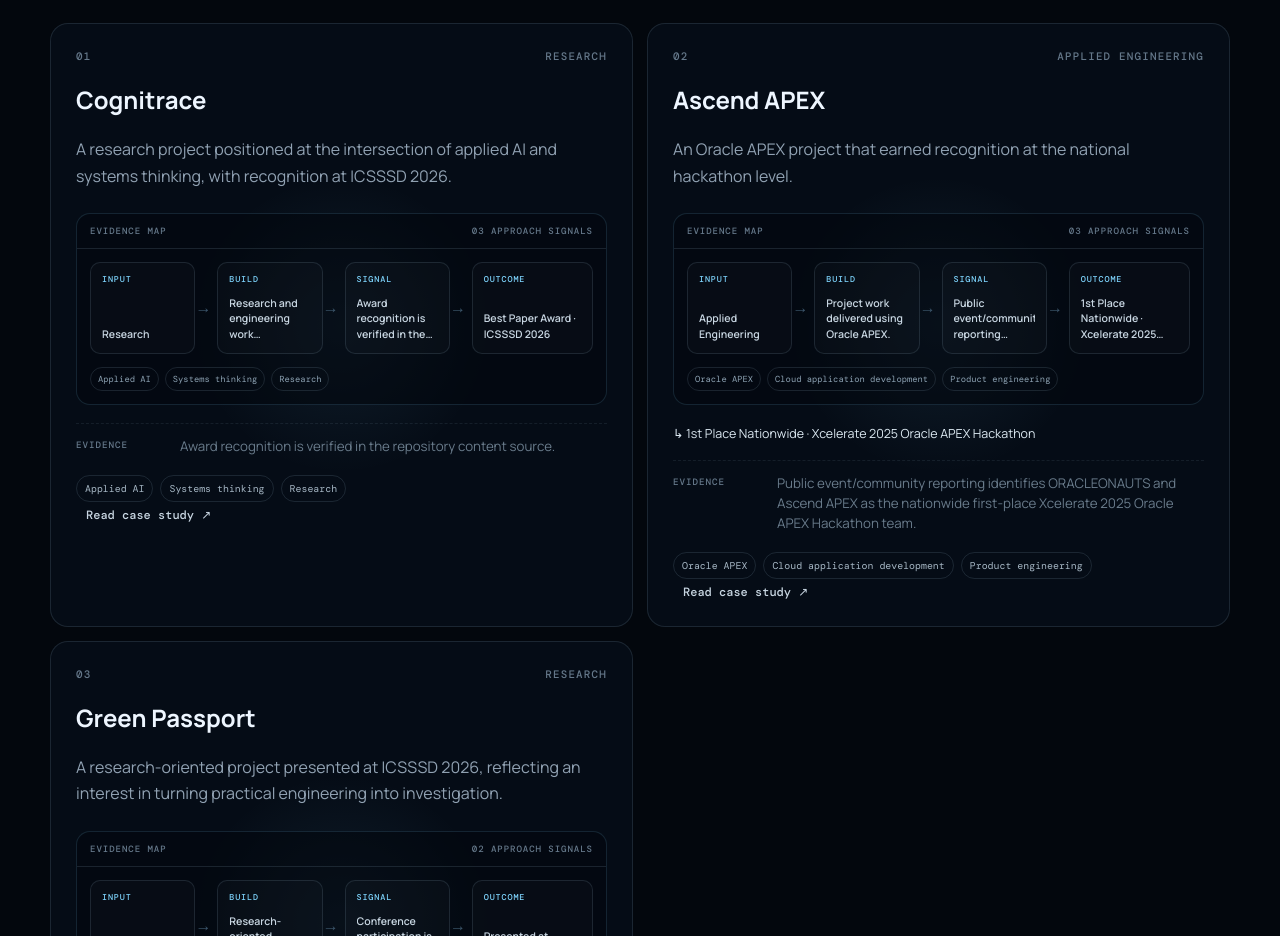
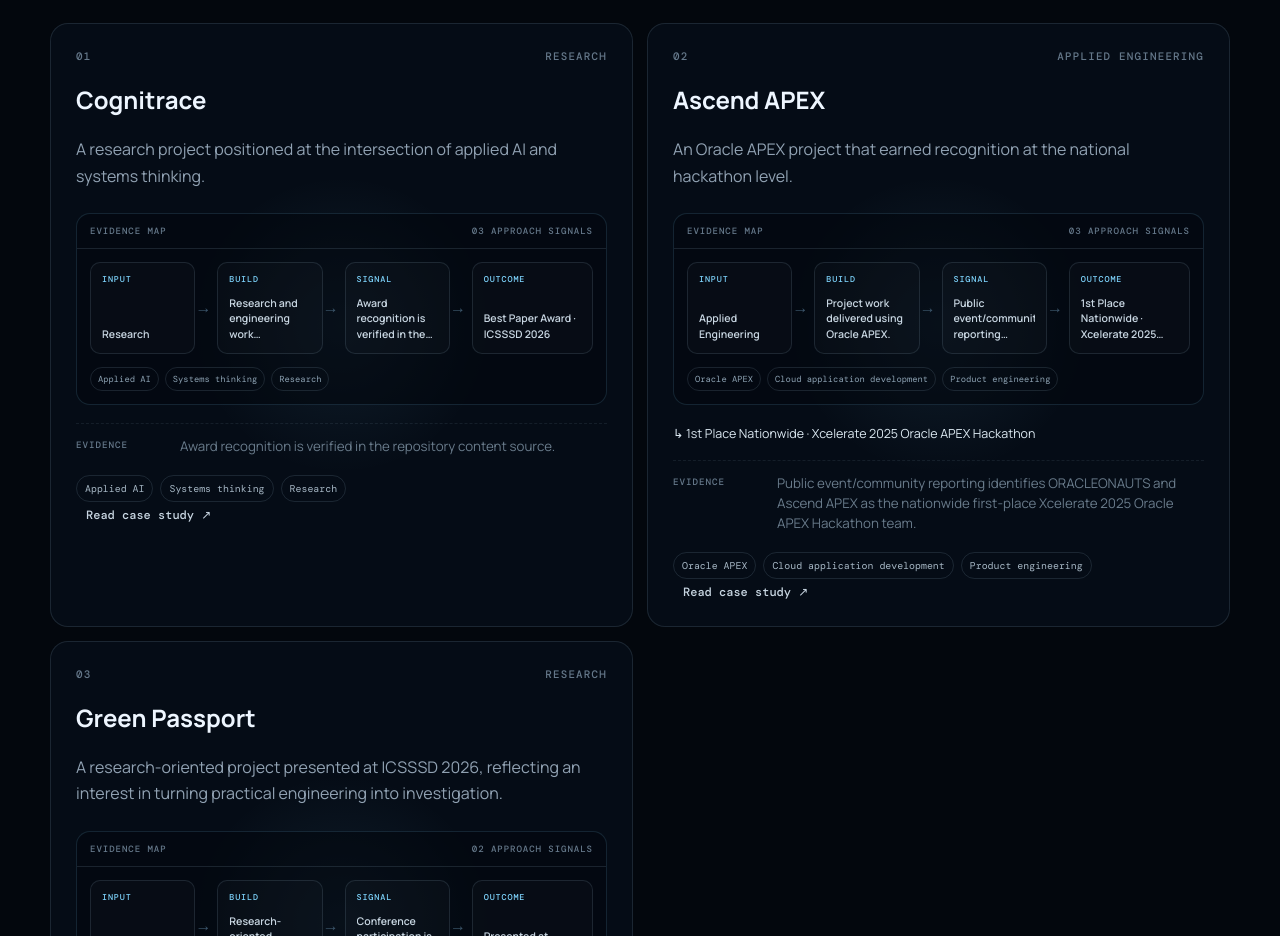
Before and after one commit to InfX2243/portfolio, a React (Vite) app: page / in a window 1280 px wide. Shown: the part 1140-2076 px from the top of the page. Built offline with nearby package versions, Linux system fonts and the light colour scheme.

Commit message:
content: tighten evidence boundaries

```diff
--- a/src/data/portfolio.js
+++ b/src/data/portfolio.js
@@ -29,7 +29,7 @@ export const projects = [
     type: "Research",
     award: null,
     description:
-      "A research project positioned at the intersection of applied AI and systems thinking, with recognition at ICSSSD 2026.",
+      "A research project positioned at the intersection of applied AI and systems thinking.",
     contribution: "Research and engineering work represented through the project and its award recognition.",
     approach: ["Applied AI", "Systems thinking", "Research"],
     outcome: "Best Paper Award · ICSSSD 2026",
```
